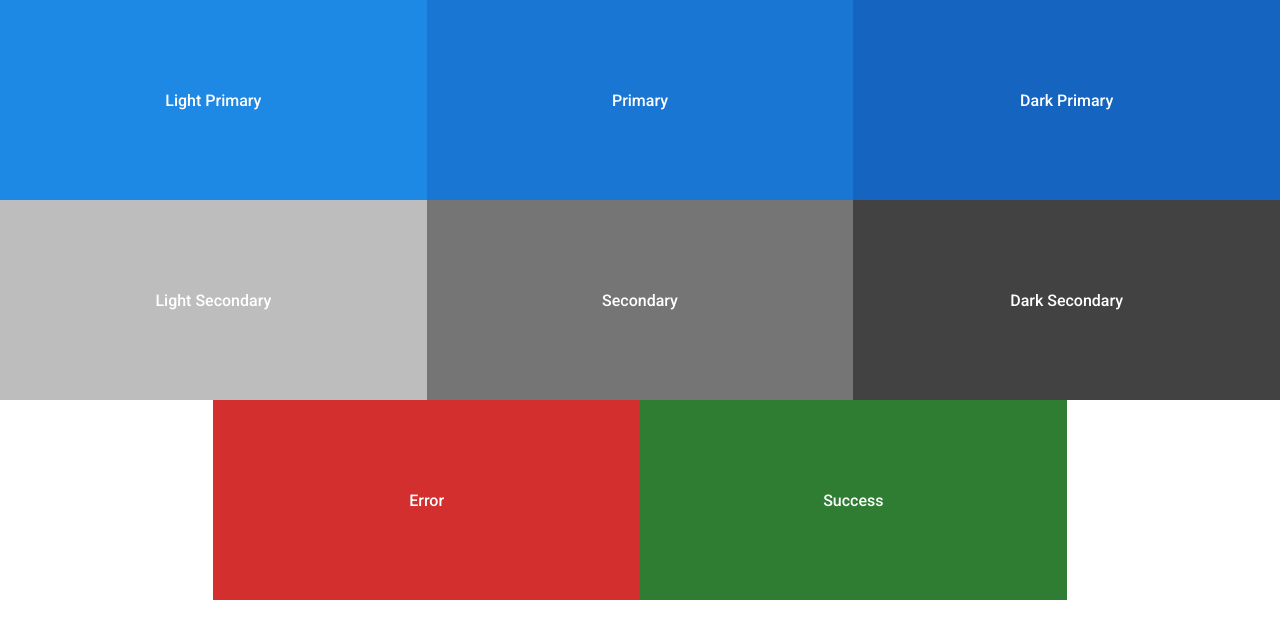
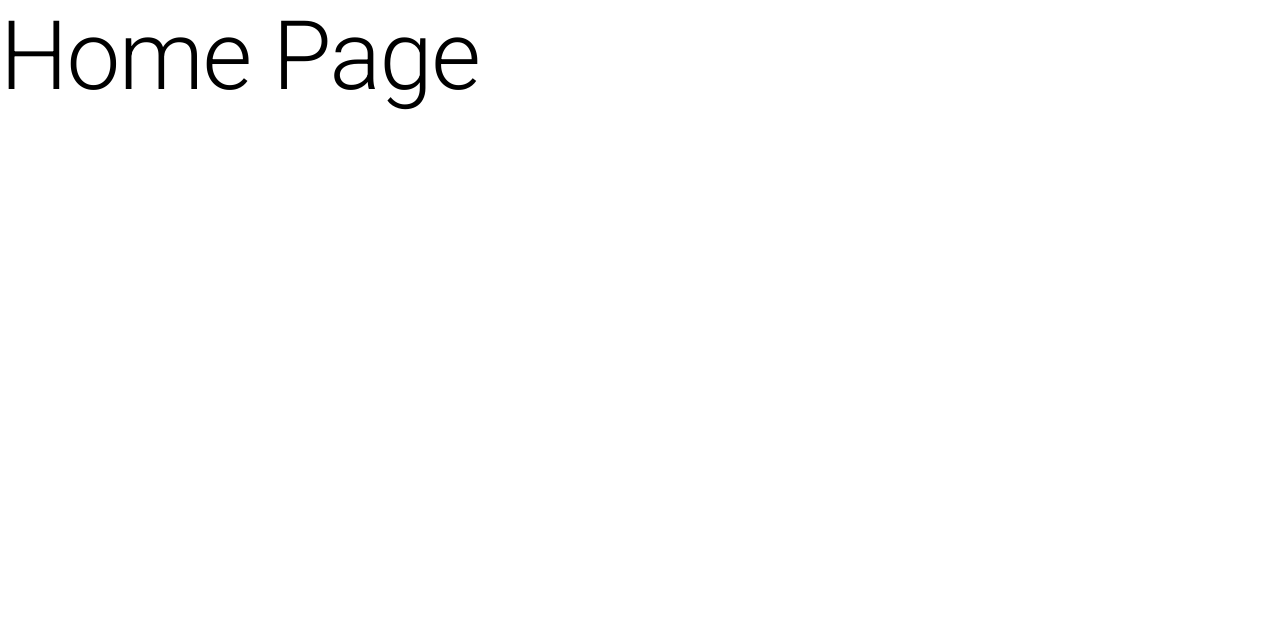
Before and after one commit to iTech-Hackathon/Task-Management, a React (Create React App) app: page / in a window 1280 px wide. Shown: the top 638 px of the page. Built offline with nearby package versions, Linux system fonts and the light colour scheme.

Commit message:
Revert: HomePage.js

```diff
--- a/src/pages/HomePage.js
+++ b/src/pages/HomePage.js
@@ -1,54 +1,7 @@
-import { Box, Grid, Typography } from '@mui/material';
+import { Typography } from '@mui/material';
 
 const HomePage = () => {
-  const ColoredBox = ({ children, color, textColor }) => {
-    return (
-      <Grid
-        item
-        xs={4}
-        height={200}
-        sx={{
-          backgroundColor: color,
-          color: textColor,
-          display: 'flex',
-          justifyContent: 'center',
-          alignItems: 'center',
-          fontWeight: 500,
-        }}
-      >
-        {children}
-      </Grid>
-    );
-  };
-
-  return (
-    <Grid container justifyContent='center'>
-      <ColoredBox color='primary.light' textColor='white'>
-        Light Primary
-      </ColoredBox>
-      <ColoredBox color='primary.main' textColor='white'>
-        Primary
-      </ColoredBox>
-      <ColoredBox color='primary.dark' textColor='white'>
-        Dark Primary
-      </ColoredBox>
-      <ColoredBox color='secondary.light' textColor='white'>
-        Light Secondary
-      </ColoredBox>
-      <ColoredBox color='secondary.main' textColor='white'>
-        Secondary
-      </ColoredBox>
-      <ColoredBox color='secondary.dark' textColor='white'>
-        Dark Secondary
-      </ColoredBox>
-      <ColoredBox color='error.main' textColor='white'>
-        Error
-      </ColoredBox>
-      <ColoredBox color='success.main' textColor='white'>
-        Success
-      </ColoredBox>
-    </Grid>
-  );
+  return <Typography variant='h1'>Home Page</Typography>;
 };
 
 export default HomePage;
```
